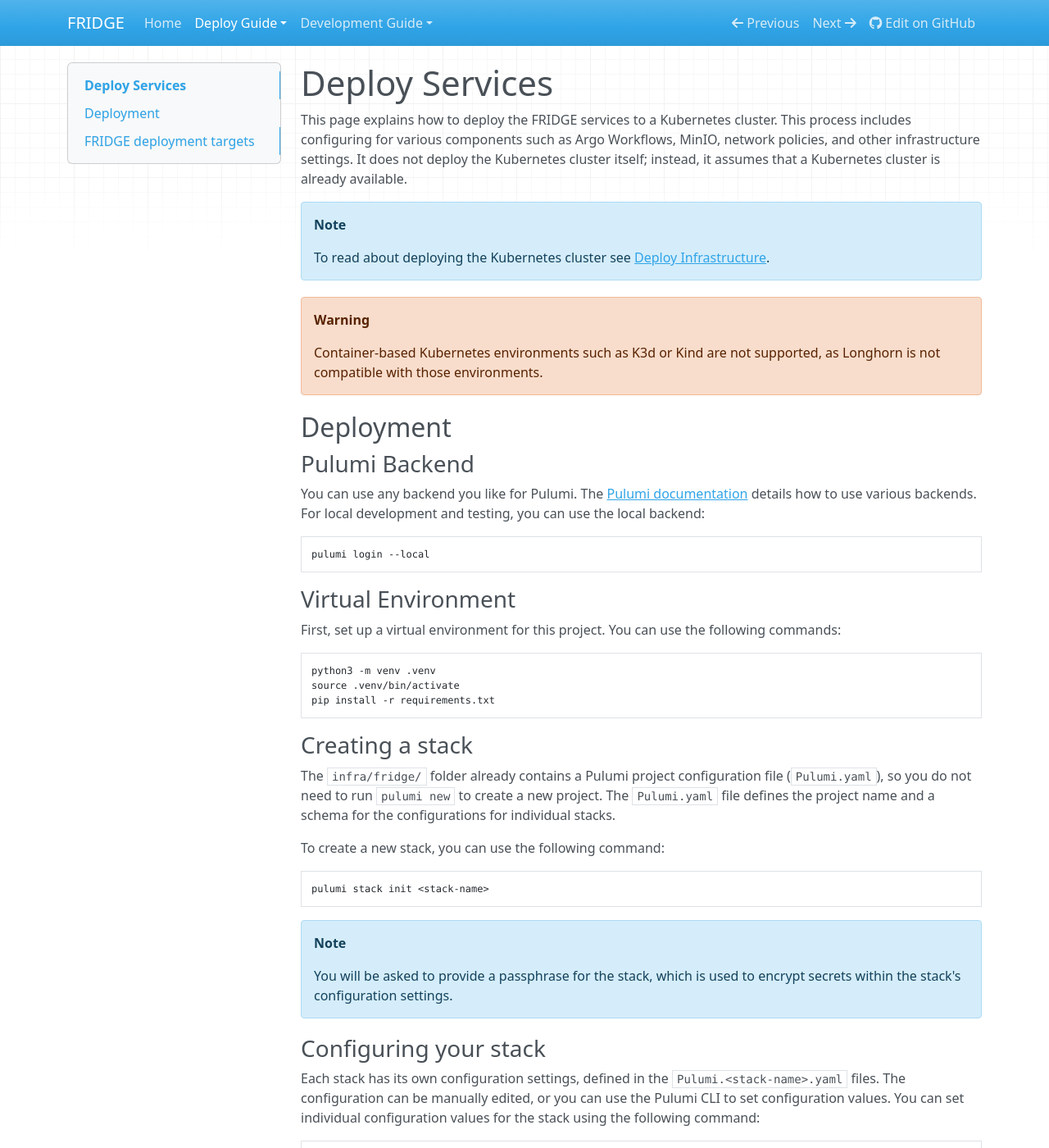
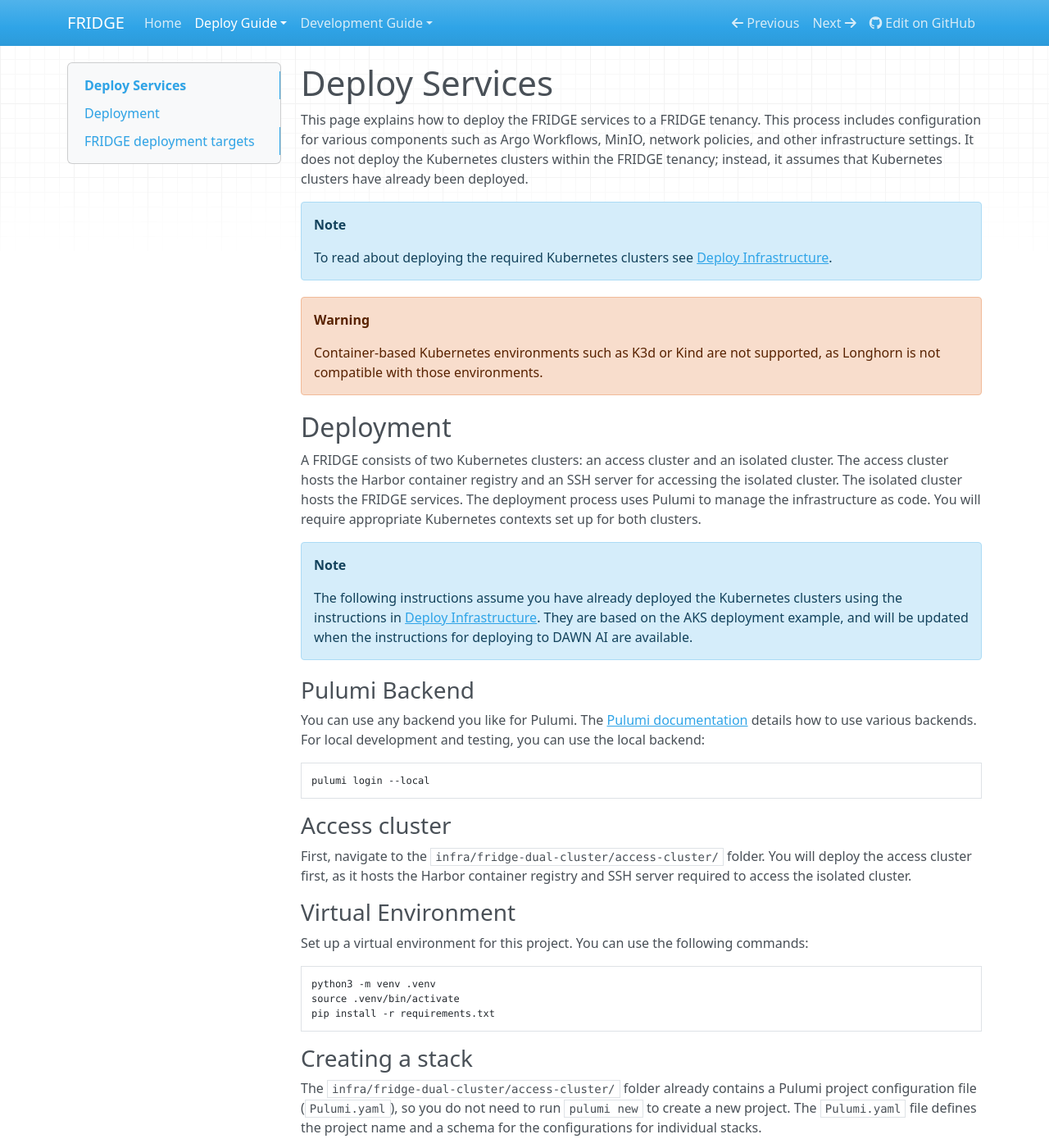
Before and after one commit to alan-turing-institute/fridge, an MkDocs documentation site: the page built from docs/docs/deploy/services.md, in a window 1280 px wide and 1400 px high. Shown: the whole window at 82% size. Built offline with MkDocs 1.6.1, drawn with Linux system fonts in a browser that asks for light colours; nearby versions of some CDN libraries; some of the changed text lies outside the part shown.

Commit message:
Add instructions for dual cluster FRIDGE deployment in the services section

````diff
--- a/docs/docs/deploy/services.md
+++ b/docs/docs/deploy/services.md
@@ -1,16 +1,26 @@
 # Deploy Services
 
-This page explains how to deploy the FRIDGE services to a Kubernetes cluster.
-This process includes configuring for various components such as Argo Workflows, MinIO, network policies, and other infrastructure settings.
-It does not deploy the Kubernetes cluster itself; instead, it assumes that a Kubernetes cluster is already available.
+This page explains how to deploy the FRIDGE services to a FRIDGE tenancy.
+This process includes configuration for various components such as Argo Workflows, MinIO, network policies, and other infrastructure settings.
+It does not deploy the Kubernetes clusters within the FRIDGE tenancy; instead, it assumes that Kubernetes clusters have already been deployed.
 
 !!! note
-    To read about deploying the Kubernetes cluster see [Deploy Infrastructure](./infrastructure.md).
+    To read about deploying the required Kubernetes clusters see [Deploy Infrastructure](./infrastructure.md).
 
 !!! warning
     Container-based Kubernetes environments such as K3d or Kind are not supported, as Longhorn is not compatible with those environments.
 
 ## Deployment
+
+A FRIDGE consists of two Kubernetes clusters: an access cluster and an isolated cluster.
+The access cluster hosts the Harbor container registry and an SSH server for accessing the isolated cluster.
+The isolated cluster hosts the FRIDGE services.
+The deployment process uses Pulumi to manage the infrastructure as code.
+You will require appropriate Kubernetes contexts set up for both clusters.
+
+!!! note
+    The following instructions assume you have already deployed the Kubernetes clusters using the instructions in [Deploy Infrastructure](./infrastructure.md).
+    They are based on the AKS deployment example, and will be updated when the instructions for deploying to DAWN AI are available.
 
 ### Pulumi Backend
 
@@ -22,9 +32,14 @@
 pulumi login --local
 ```
 
+### Access cluster
+
+First, navigate to the `infra/fridge-dual-cluster/access-cluster/` folder.
+You will deploy the access cluster first, as it hosts the Harbor container registry and SSH server required to access the isolated cluster.
+
 ### Virtual Environment
 
-First, set up a virtual environment for this project.
+Set up a virtual environment for this project.
 You can use the following commands:
 
 ```console
@@ -35,7 +50,7 @@
 
 ### Creating a stack
 
-The `infra/fridge/` folder already contains a Pulumi project configuration file (`Pulumi.yaml`), so you do not need to run `pulumi new` to create a new project.
+The `infra/fridge-dual-cluster/access-cluster/` folder already contains a Pulumi project configuration file (`Pulumi.yaml`), so you do not need to run `pulumi new` to create a new project.
 The `Pulumi.yaml` file defines the project name and a schema for the configurations for individual stacks.
 
 To create a new stack, you can use the following command:
@@ -64,6 +79,9 @@
 pulumi config set --secret minio_root_password <your-minio-secret-key>
 ```
 
+It is critical that you set all required configuration keys before deploying the stack. In particular, you will need to supply a public SSH key that will be added to the SSH server in the access cluster.
+If you do not do this, you will not be able to access the isolated cluster later.
+
 For a complete list of configuration keys, see the `Pulumi.yaml` file.
 
 ### Kubernetes context
@@ -90,6 +108,32 @@
 pulumi up
 ```
 
+### Isolated cluster
+
+You will deploy the isolated cluster next, as it hosts the FRIDGE services.
+Navigate to the `infra/fridge-dual-cluster/isolated-cluster/` folder.
+
+However, two additional steps are required before deploying FRIDGE to the isolated cluster.
+
+1. **SSH port forwarding**: You must set up SSH port forwarding from your local machine to the isolated cluster via the SSH server in the access cluster.
+   This is necessary because the isolated cluster has a private API server endpoint, which is not directly accessible from outside the access cluster.
+   You can use the following command to set up SSH port forwarding:
+
+   ```console
+   ssh -i <path-to-your-private-ssh-key> -L 6443:<isolated-cluster-api-server>:443 fridgeoperator@<access-cluster-ssh-server-ip> -p 2500 -N
+   ```
+
+   Replace `<path-to-your-private-ssh-key>`, `<isolated-cluster-api-server>`, `<ssh-user>`, and `<access-cluster-ssh-server-ip>` with the appropriate values for your setup.
+2. **Kubernetes context**: You must set the Kubernetes context for the isolated cluster stack to use the local port forwarded to the isolated cluster's API server.
+   Edit the `kubeconfig` file for the isolated cluster to point to `https://localhost:6443` for the API server endpoint.
+   Then, set the Kubernetes context for the stack using the Pulumi CLI:
+
+   ```console
+   pulumi config set kubernetes:context <isolated-cluster-context>
+   ```
+
+Once these steps are complete, you can deploy the isolated cluster stack using the same `pulumi up` command as before, after setting up the virtual environment and creating the stack, and setting the required configuration keys.
+
 ## FRIDGE deployment targets
 
 Currently, FRIDGE is configured to support deployment on Azure Kubernetes Service (AKS) and on DAWN AI.
````
